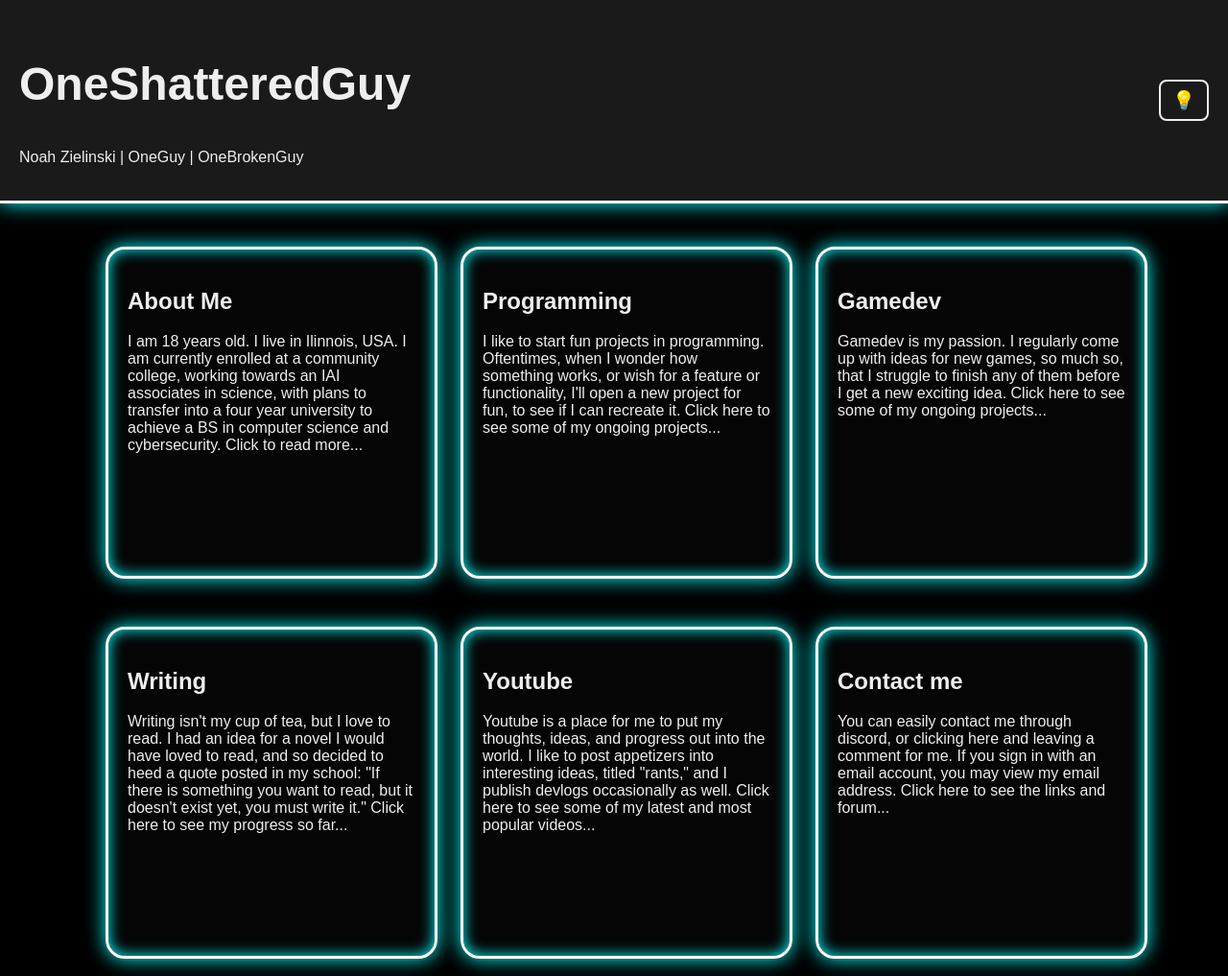
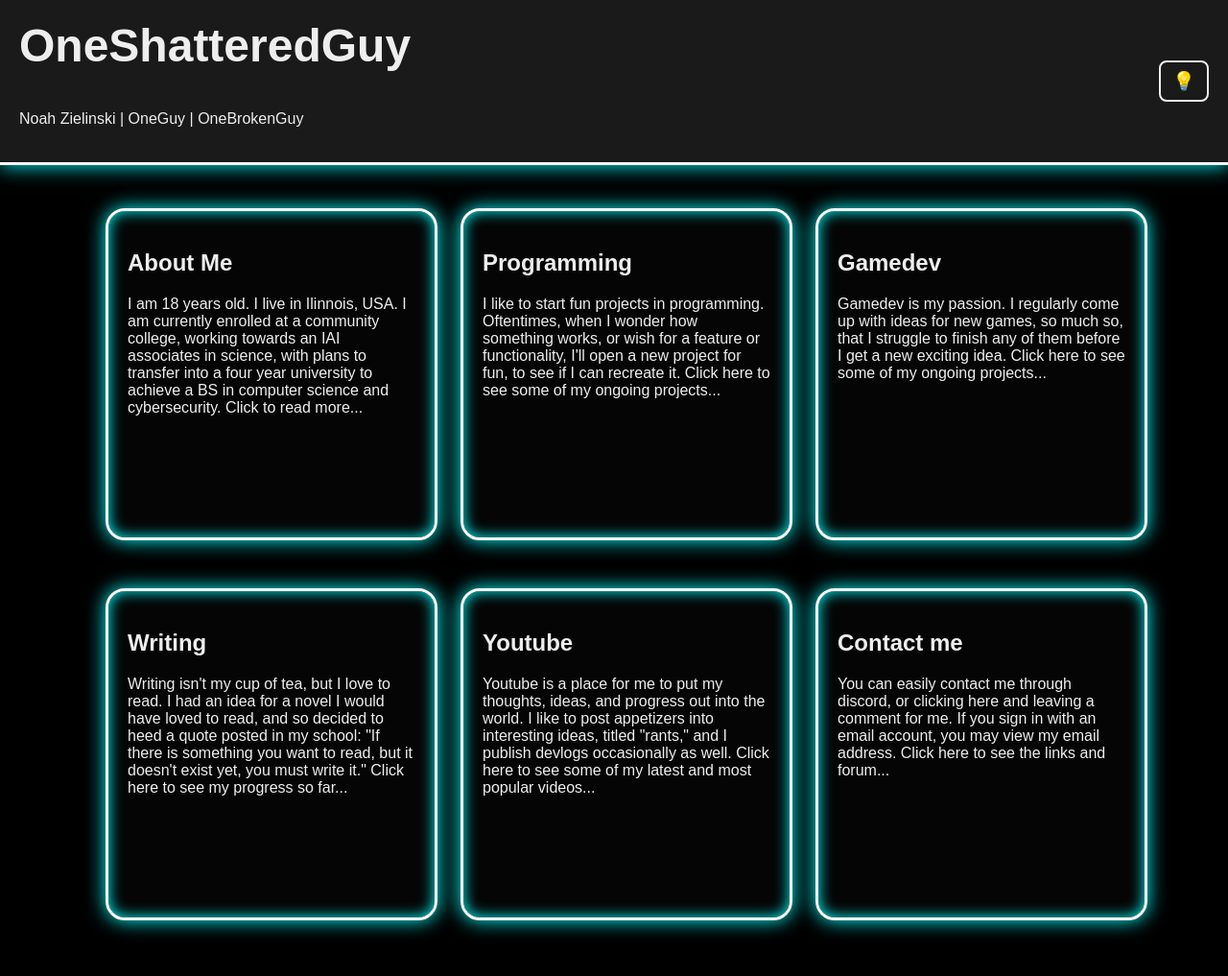
Before and after one commit to OneShatteredGuy/OneShatteredGuy.github.io, a plain HTML site: page index.html in a window 1280 px wide. Shown: the whole page at 96% size. Drawn offline with Linux system fonts and the light colour scheme.

Commit message:
Update style.css

```diff
--- a/style.css
+++ b/style.css
@@ -43,6 +43,10 @@ header {
 h1 {
   font-size: 3rem;
   font-weight: bold;
+}
+
+header h1 {
+  margin-top: 0;
 }
 
 main {
```
